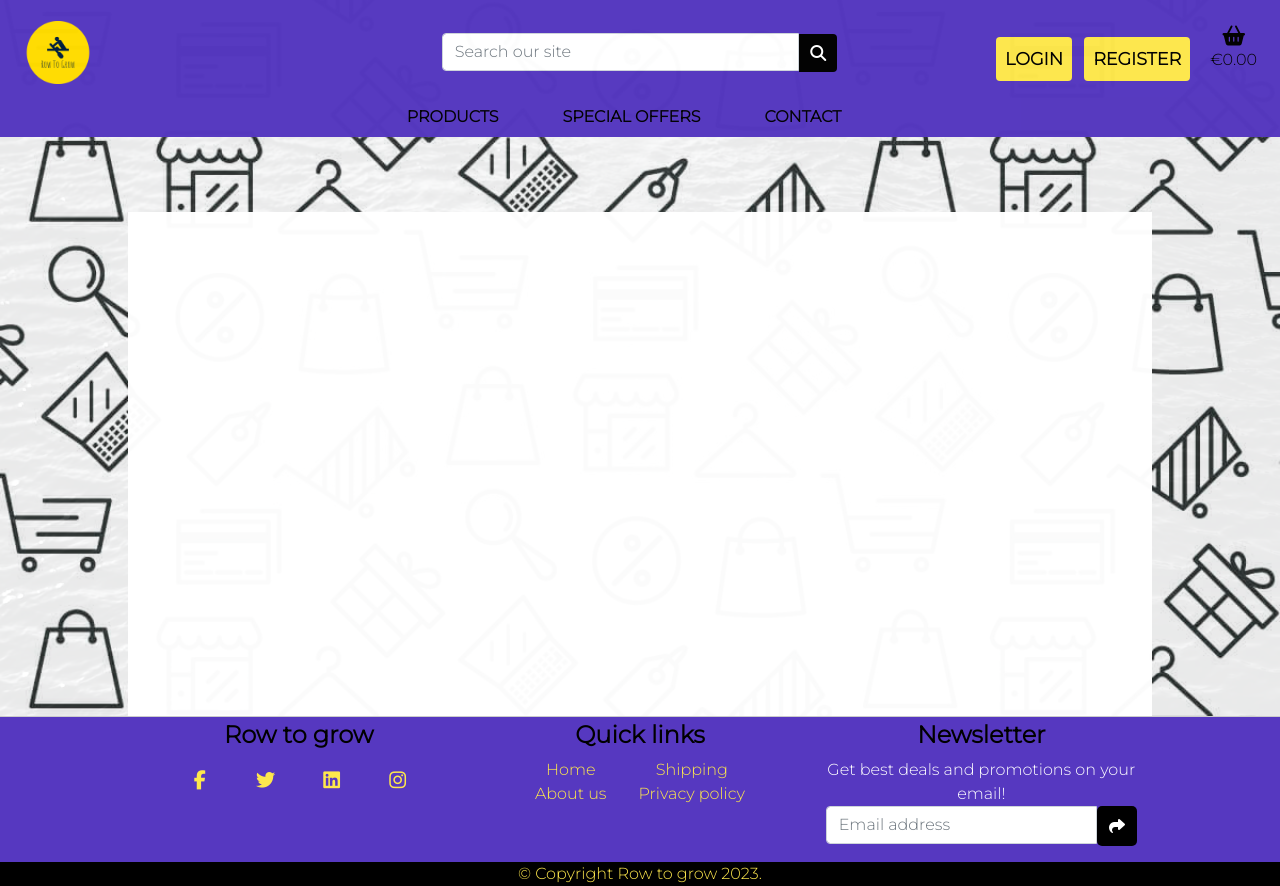
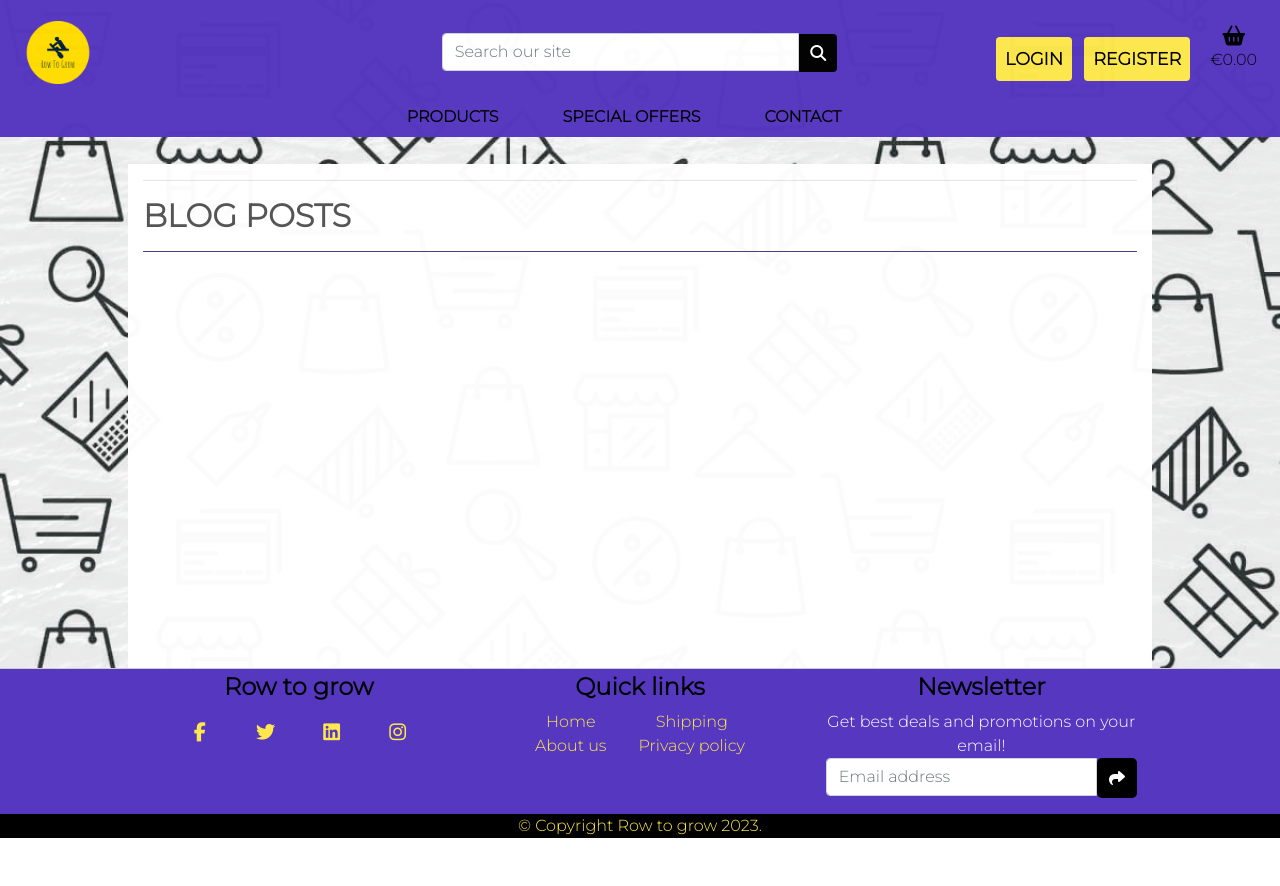
Before and after one commit to tmarkec/row_to_grow, a Django app: page /blog/ in a window 1280 px wide. After the commit the page ends 838 px from the top, so only its background shows below. Run offline with Django 3.2, Linux system fonts and the light colour scheme; data that the repository does not hold is empty; some libraries are stand-ins or nearby versions.

Commit message:
add style and layout temoplate for blogs

```diff
--- a/blog/templates/blog/blog.html
+++ b/blog/templates/blog/blog.html
@@ -18,29 +18,35 @@
 {% block content %}
 <div class="overlay"></div>
 <div class="container one">
-    <div class="row mt-5 mb-5">
-        <!--Blog Entries-->
-        {% for blog in bloglist %}
-        <div class="col-xs-12 col-md-4">
-            <div class="card grow shadow">
-                <a href="#">
-                    <img class="#" src="#" alt="Card image cap">
-                </a>
+    <div class="row">
+        <div class="col">
+            <hr>
+            <h2 class="lead-text">Blog posts</h2>
+            <hr class="hr">
+        </div>
+    </div>
+    <div class="row mt-5">
+        {% for blog in object_list %}
+        <div class="col-xs-12 col-md-4 m-2">
+            <div class="card rounded" style="width: 18rem;">
+                <a href="">
+                    <img class="card-img-top" src="{{ blog.image.url }}" alt="Post image">
+
                 <div class="card-body">
-                    <a href="#">
-                        <h5 class="card-title">{{blog.title}}</h5>
-                    </a>
+                    <h5 class="card-title">{{blog.title}}</h5></a>
+                    <hr class="w-20">
+                    <p class="card-text"><small class="text-muted">Author: {{blog.author}} /
+                            {{blog.created_on }}</small></p>
                     <p class="card-text">{{ blog.excerpt|safe}}</p>
-                    <p class="card-text"><small class="text-muted">Author: {{blog.author}}</small></p>
-                    <span><i class="fa-solid fa-heart"> {{ blog.num_of_likes }}</i></span>
-                    <p class="card-text"><small class="text-muted">{{blog.created_on }}</small></p>
                 </div>
             </div>
         </div>
-        {% endfor %}
     </div>
-    <!-- Pagination -->
-    <!-- END Pagination -->
+</div>
+{% endfor %}
+</div>
+<!-- Pagination -->
+<!-- END Pagination -->
 </div>
 
 {% endblock %}
```
Also changed, not shown: media/post1.jpg (added).
